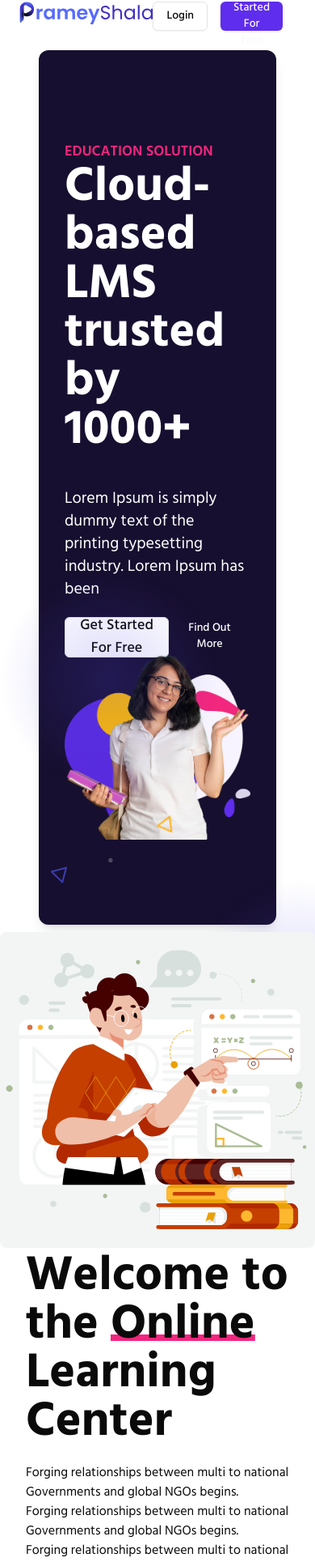
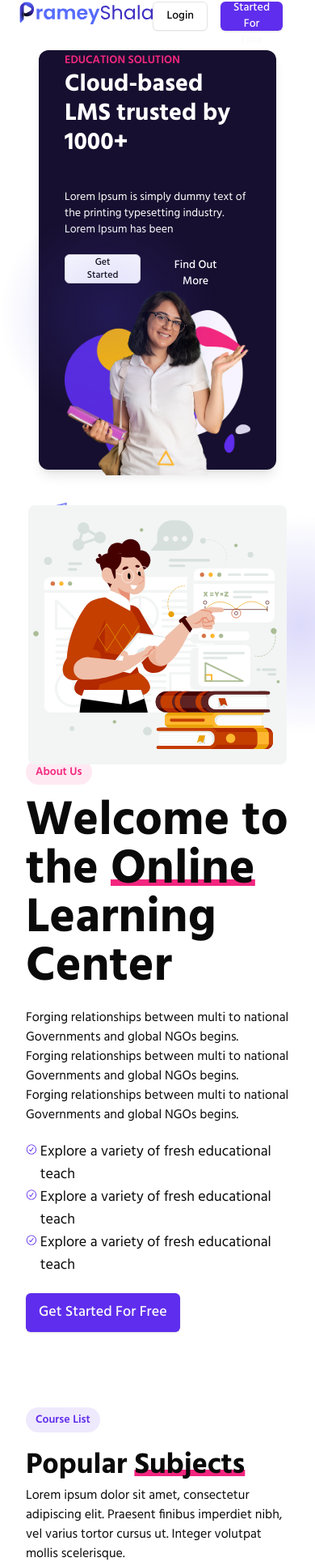
Before and after one commit to aapav01/prameyshala.com, a Next.js app in the folder app/: page / in a window 390 px wide. Shown: the part 22-1951 px from the top of the page at 81% size. Built offline with nearby package versions, Linux system fonts and the light colour scheme.

Commit message:
Fix homepage layout for sm devices

```diff
--- a/app/src/app/page.tsx
+++ b/app/src/app/page.tsx
@@ -11,23 +11,23 @@ import TestimonialMain from "@/components/testimontial-main";
 export default function Home() {
   return (
     <main className="min-h-screen">
-      <section className="mx-12 py-28 bg-primary-deep rounded-xl shadow-lg">
+      <section className="mx-12  md:py-28 bg-primary-deep rounded-xl shadow-lg">
         <div className="container">
           <div className="flex flex-col lg:flex-row h-full items-center relative">
             <div className="w-full lg:w-1/2">
-              <span className="text-secondary uppercase text-lg font-semibold">
+              <span className="text-secondary uppercase text-sm md:text-lg font-semibold">
                 EDUCATION SOLUTION
               </span>
-              <h1 className="text-background text-6xl font-sans font-bold pb-5">
+              <h1 className="text-background text-3xl md:text-6xl font-sans font-bold pb-5">
                 Cloud-based LMS trusted by 1000+
               </h1>
-              <p className="text-background text-xl py-5">
+              <p className="text-background text-sm md:text-xl py-5">
                 Lorem Ipsum is simply dummy text of the printing typesetting
                 industry. Lorem Ipsum has been
               </p>
               <div className="flex">
-                <Button variant={"outline"} className="text-lg py-6">
-                  Get Started For Free
+                <Button variant={"outline"} className="text-xs md:text-lg md:py-6">
+                  Get Started<span className="hidden md:flex">For Free</span>
                 </Button>
                 <Button
                   variant={"ghost"}
@@ -80,10 +80,10 @@ export default function Home() {
             <div className="mx-auto items-center justify-center flex h-fit">
               <Image
                 src={content_2.src}
-                height={content_2.height}
-                width={content_2.width}
+                height={320}
+                width={320}
                 className="h-fit rounded-lg absolute"
-                alt=""
+                alt="teacher"
               />
               <img className="" src="img/about/about_8.png" alt="" />
             </div>
@@ -131,8 +131,8 @@ export default function Home() {
         </div>
       </section>
       <section className="container py-12">
-        <div className="flex flex-row items-center">
-          <div className="w-1/2 md:w-1/2 lg:w-4/12 ">
+        <div className="columns-1 md:columns-3 items-center gap-3">
+          <div className="">
             <div className="md:mb-7">
               <span className="mb-5 text-primary bg-primary/10 rounded-2xl text-sm font-semibold px-3 py-1">
                 Course List
@@ -142,21 +142,21 @@ export default function Home() {
               </h2>
             </div>
           </div>
-          <div className="w-1/2 md:w-1/2 lg:w-5/12 ">
+          <div className="">
             <p>
               Lorem ipsum dolor sit amet, consectetur adipiscing elit. Praesent
               finibus imperdiet nibh, vel varius tortor cursus ut. Integer
               volutpat mollis scelerisque.
             </p>
           </div>
-          <div className="w-1/2 md:w-1/2 lg:w-3/12 flex justify-end">
+          <div className="flex justify-end">
             <Button variant={"secondary"} className="py-6">
               All Categories
               <ArrowRightIcon className="ml-1" />
             </Button>
           </div>
         </div>
-        <div className="w-full mt-10 grid grid-cols-4 gap-4">
+        <div className="w-full mt-10 grid grid-cols-1 sm:grid-cols-2 lg:grid-cols-4 gap-4">
           <ServiceCard
             title="Hello World"
             description="Hello from Pramey Shala"
@@ -247,14 +247,14 @@ export default function Home() {
       </section>
       <section className="registerarea pt-10">
         <div className="container">
-          <div className="flex flex-row">
+          <div className="flex flex-col sm:flex-row">
             <div className="lg:w-7/12 w-full">
               <div className="registerarea__wraper">
                 <div className="section__title registerarea__section__title">
                   <span className="text-primary bg-white/90 rounded-2xl text-sm font-semibold px-3 py-1">
                     Course List
                   </span>
-                  <div className="mt-5 text-5xl section__title__heading heading__underline font-bold">
+                  <div className="mt-5 text-3xl md:text-5xl section__title__heading heading__underline font-bold">
                     <h2>
                       Register Your{" "}
                       <span className="rock-underline">Account</span> Get free
```
